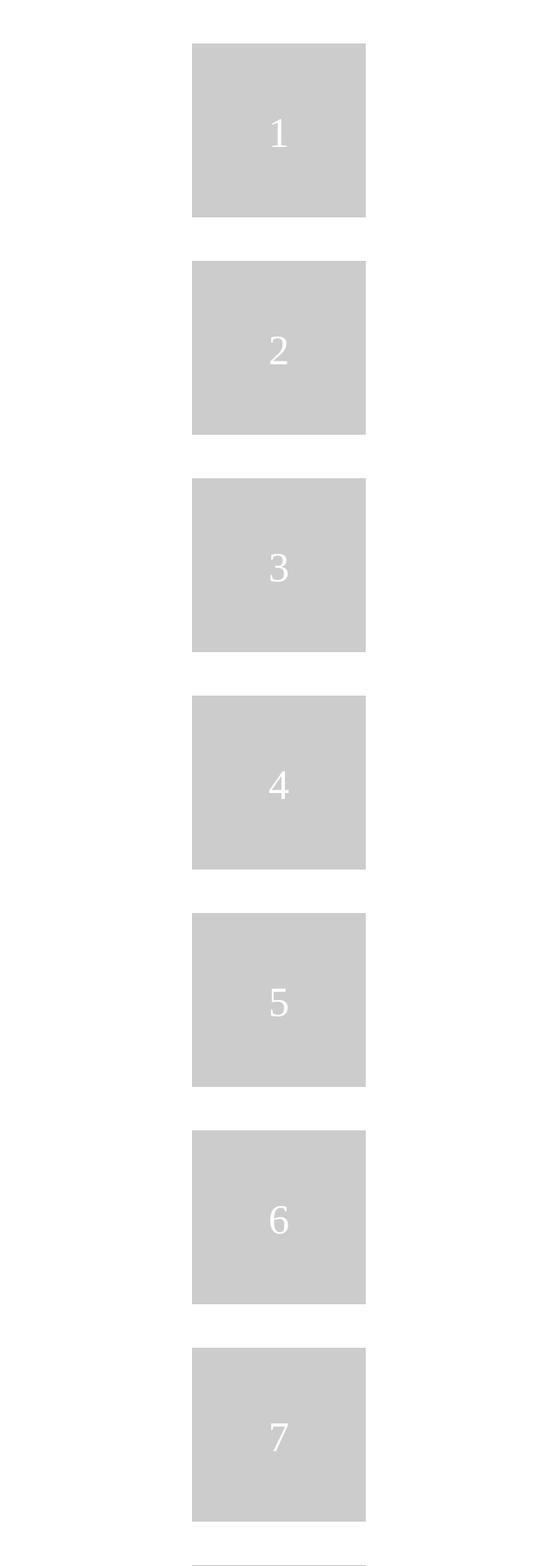
After one commit to Develolper/develolper, a PHP site: page /test.html in a window 1280 px wide. The commit adds this page. Shown: the top 1801 px of the page at 87% size, without its empty margins (319-959 px from the left). Run offline with PHP 8.4, Linux system fonts and the light colour scheme.

Commit message:
animate while scrolling added. reCAPTCHA added

```diff
--- a/css/style.css
+++ b/css/style.css
@@ -53,7 +53,6 @@ a {
 
 
 .pattern {
-    /*background-image:url(../images/pattern_double_black.png);*/
     background-image:url(../images/1px.png);
     background-repeat: repeat;
     background-attachment:scroll;
@@ -65,6 +64,7 @@ a {
 }
 
 .navbar {
+    /*width: 100%;*/
     background: none;
     z-index: 10000;
 }
--- a/js/app.js
+++ b/js/app.js
@@ -28,7 +28,10 @@ $(document).ready(function(){
 
 
 
-
+// Animate On Scroll Library
+// AOS.init({
+//   duration: 1200,
+// })
 
 
 
--- /dev/null
+++ b/test.html
@@ -0,0 +1,62 @@
+<!DOCTYPE html>
+<html lang="en">
+<head>
+    <meta charset="utf-8">
+    <meta name="viewport" content="width=device-width, initial-scale=1, shrink-to-fit=no">
+
+    <!-- Animate On Scroll Library -->
+    <link href="https://cdn.rawgit.com/michalsnik/aos/2.1.1/dist/aos.css" rel="stylesheet">
+
+
+
+    <style>
+    * {
+      box-sizing: border-box;
+    }
+
+    .item {
+      width: 200px;
+      height: 200px;
+      margin: 50px auto;
+      padding-top: 75px;
+      background: #ccc;
+      text-align: center;
+      color: #FFF;
+      font-size: 3em;
+    }
+
+    </style>
+</head>
+
+
+<body>
+
+    <div class="item" data-aos="fade-up">1</div>
+    <div class="item" data-aos="fade-down">2</div>
+    <div class="item" data-aos="fade-right">3</div>
+    <div class="item" data-aos="fade-left">4</div>
+
+    <div class="item" data-aos="zoom-in">5</div>
+    <div class="item" data-aos="zoom-out">6</div>
+
+    <div class="item" data-aos="slide-up">7</div>
+
+    <div class="item" data-aos="flip-up">8</div>
+    <div class="item" data-aos="flip-down">9</div>
+    <div class="item" data-aos="flip-right">10</div>
+    <div class="item" data-aos="flip-left">11</div>
+
+
+
+    <!-- Animate On Scroll Library -->
+    <script src="https://cdn.rawgit.com/michalsnik/aos/2.1.1/dist/aos.js"></script>
+
+
+    <script>
+    AOS.init({
+duration: 1200
+});
+    </script>
+
+</body>
+</html>
```
Also changed, not shown: index.html (+50 -19 lines).
